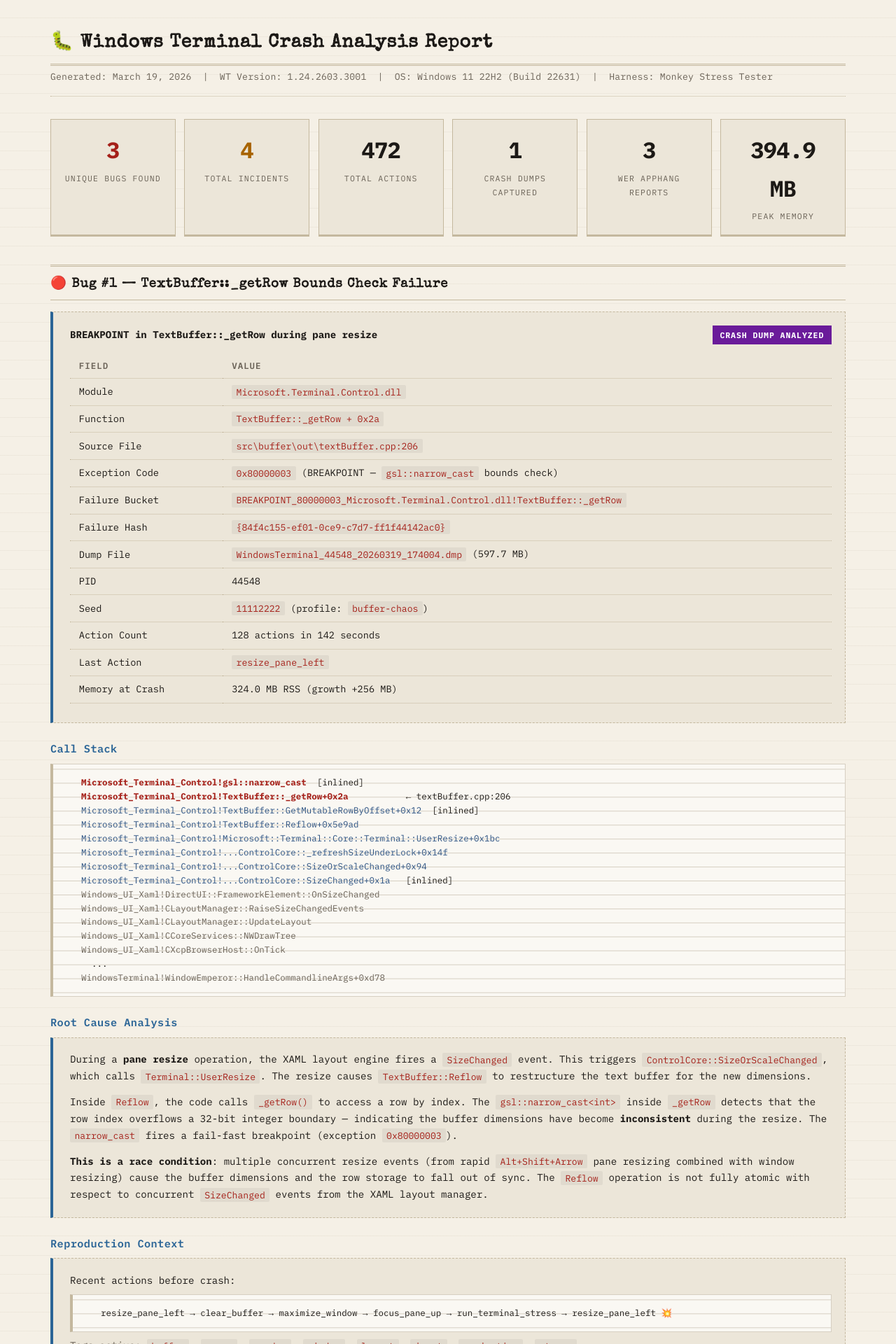
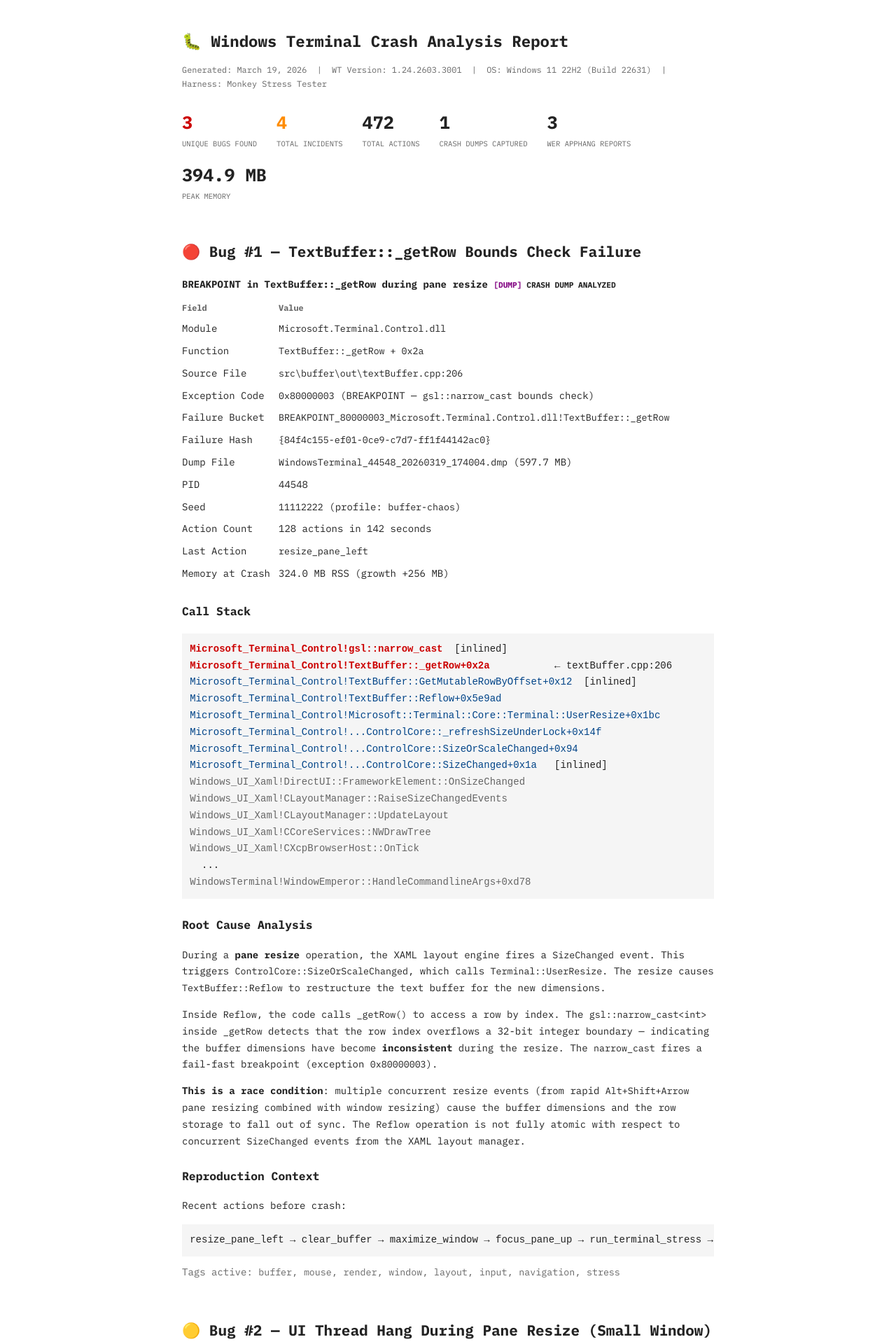
Before and after one commit to Treit/treit.github.io, a Jekyll site: the page misc/wt-crash-report.html, which Jekyll copies as it is, in a window 1280 px wide. Shown: the top 1920 px of the page at 70% size. Built offline with Jekyll 4.4.1, drawn with Linux system fonts in a browser that asks for light colours.

Commit message:
Strip crash report to minimal CSS with IBM Plex Mono
Brutalist-minimal styling: just a good monospace font, sensible
sizing, narrow column, and browser defaults for the rest. No
CSS variables, no backgrounds, no gradients, no border-radius.
Badges rendered as plain [CRASH]/[HANG]/[DUMP] text labels.

Co-authored-by: Copilot <223556219+Copilot@users.noreply.github.com>

```diff
--- a/misc/wt-crash-report.html
+++ b/misc/wt-crash-report.html
@@ -5,265 +5,58 @@
 <meta name="viewport" content="width=device-width, initial-scale=1.0">
 <title>Windows Terminal Crash Analysis Report</title>
 <style>
-  @import url('https://fonts.googleapis.com/css2?family=IBM+Plex+Mono:ital,wght@0,300;0,400;0,500;0,600;0,700;1,400&family=Special+Elite&display=swap');
-
-  :root {
-    --bg: #f5f0e6;
-    --surface: #ece6d9;
-    --border: #c4b89e;
-    --text: #1c1916;
-    --text-dim: #6b6358;
-    --accent: #2a6496;
-    --red: #a52019;
-    --orange: #a86400;
-    --green: #2e7d32;
-    --purple: #6a1b9a;
-    --printout-bg: #faf8f3;
-    --printout-rule: #d6cfc2;
-  }
-
-  * { box-sizing: border-box; margin: 0; padding: 0; }
+  @import url('https://fonts.googleapis.com/css2?family=IBM+Plex+Mono:ital,wght@0,400;0,700;1,400&display=swap');
 
   body {
     font-family: 'IBM Plex Mono', 'Courier New', Courier, monospace;
-    background: var(--bg);
-    background-image:
-      repeating-linear-gradient(
-        0deg,
-        transparent,
-        transparent calc(1.7rem - 1px),
-        rgba(170, 158, 136, 0.10) calc(1.7rem - 1px),
-        rgba(170, 158, 136, 0.10) 1.7rem
-      );
-    color: var(--text);
+    max-width: 760px;
+    margin: 40px auto;
+    padding: 0 20px;
+    font-size: 14px;
     line-height: 1.7;
-    padding: 2.5rem 2rem;
-    max-width: 1200px;
-    margin: 0 auto;
-    font-size: 0.88rem;
+    color: #222;
   }
-
-  h1 {
-    font-family: 'Special Elite', 'Courier New', monospace;
-    color: var(--text);
-    font-size: 1.65rem;
-    letter-spacing: 0.04em;
-    margin-bottom: 0.3rem;
+  h1 { font-size: 1.6em; margin-bottom: 0.2em; }
+  h2 { margin-top: 2.5em; }
+  h3 { margin-top: 1.5em; }
+  .subtitle { color: #666; font-size: 0.85em; margin-bottom: 2em; }
+  .card { margin-bottom: 1.5em; }
+  .card-header { margin-bottom: 0.5em; }
+  .badge { font-size: 0.8em; font-weight: bold; }
+  .badge-crash::before { content: '[CRASH] '; color: red; }
+  .badge-hang::before  { content: '[HANG] '; color: darkorange; }
+  .badge-dump::before  { content: '[DUMP] '; color: purple; }
+  .badge-ok::before    { content: '[OK] '; color: green; }
+  table { border-collapse: collapse; margin: 0.5em 0; }
+  th, td { text-align: left; padding: 4px 12px 4px 0; vertical-align: top; }
+  th { font-size: 0.85em; color: #666; }
+  code { font-family: inherit; font-size: 0.95em; }
+  pre { overflow-x: auto; margin: 0.8em 0; padding: 0.8em; background: #f5f5f5; }
+  pre .highlight { color: #c00; font-weight: bold; }
+  pre .fn { color: #004488; }
+  pre .module { color: #666; }
+  .stats-grid {
+    display: flex;
+    flex-wrap: wrap;
+    gap: 1em 2em;
+    margin: 1em 0;
   }
-  h1::after {
-    content: '';
-    display: block;
-    margin-top: 0.4rem;
-    border-bottom: 3px double var(--border);
-  }
-
-  h2 {
-    font-family: 'Special Elite', 'Courier New', monospace;
-    color: var(--text);
-    font-size: 1.15rem;
-    margin: 2.5rem 0 1rem;
-    letter-spacing: 0.05em;
-    border-top: 3px double var(--border);
-    border-bottom: 1px solid var(--border);
-    padding: 0.6rem 0 0.4rem;
-  }
-
-  h3 {
-    color: var(--accent);
-    font-size: 0.95rem;
-    margin: 1.5rem 0 0.5rem;
-    font-weight: 600;
-    letter-spacing: 0.03em;
-  }
-
-  .subtitle {
-    color: var(--text-dim);
-    margin-bottom: 2rem;
-    font-size: 0.82rem;
-    letter-spacing: 0.015em;
-    border-bottom: 1px dotted var(--border);
-    padding-bottom: 1rem;
-  }
-
-  .card {
-    background: var(--surface);
-    border: 1px dashed var(--border);
-    border-left: 4px solid var(--accent);
-    border-radius: 0;
-    padding: 1.2rem 1.2rem 1.2rem 1.5rem;
-    margin-bottom: 1rem;
-  }
-  .card-header {
-    display: flex;
-    justify-content: space-between;
-    align-items: center;
-    margin-bottom: 0.8rem;
-  }
-
-  .badge {
-    display: inline-block;
-    padding: 0.15rem 0.6rem;
-    border-radius: 0;
-    font-size: 0.72rem;
-    font-weight: 700;
-    letter-spacing: 0.08em;
-    text-transform: uppercase;
-    font-family: 'IBM Plex Mono', 'Courier New', monospace;
-  }
-  .badge-crash { background: var(--red); color: #fff; border: 1px solid var(--red); }
-  .badge-hang  { background: var(--orange); color: #fff; border: 1px solid var(--orange); }
-  .badge-dump  { background: var(--purple); color: #fff; border: 1px solid var(--purple); }
-  .badge-ok    { background: var(--green); color: #fff; border: 1px solid var(--green); }
-
-  table { width: 100%; border-collapse: collapse; margin: 0.5rem 0; }
-  th, td { text-align: left; padding: 0.45rem 0.8rem; border-bottom: 1px dotted var(--border); }
-  th { color: var(--text-dim); font-weight: 600; font-size: 0.78rem; text-transform: uppercase; letter-spacing: 0.08em; }
-  td { font-size: 0.85rem; }
-
-  code {
-    background: rgba(0, 0, 0, 0.05);
-    padding: 0.1rem 0.4rem;
-    border-radius: 2px;
-    font-family: 'IBM Plex Mono', 'Courier New', monospace;
-    font-size: 0.82rem;
-    color: var(--red);
-  }
-
-  pre {
-    background: var(--printout-bg);
-    border: 1px solid var(--printout-rule);
-    border-left: 4px solid var(--border);
-    border-radius: 0;
-    padding: 1rem 1.2rem 1rem 2.5rem;
-    overflow-x: auto;
-    font-family: 'IBM Plex Mono', 'Courier New', monospace;
-    font-size: 0.78rem;
-    line-height: 1.6;
-    color: var(--text);
-    margin: 0.5rem 0;
-    position: relative;
-    background-image:
-      repeating-linear-gradient(
-        0deg,
-        transparent,
-        transparent calc(1.6em - 1px),
-        var(--printout-rule) calc(1.6em - 1px),
-        var(--printout-rule) 1.6em
-      );
-    background-size: 100% 1.6em;
-    background-position: 0 0.4rem;
-  }
-  pre .highlight { color: var(--red); font-weight: bold; }
-  pre .fn { color: #2c5282; }
-  pre .module { color: var(--text-dim); }
-  pre code { background: none; color: inherit; padding: 0; }
-
-  .stats-grid {
-    display: grid;
-    grid-template-columns: repeat(auto-fit, minmax(170px, 1fr));
-    gap: 0.8rem;
-    margin: 1rem 0;
-  }
-  .stat-box {
-    background: var(--surface);
-    border: 1px solid var(--border);
-    border-bottom: 3px solid var(--border);
-    border-radius: 0;
-    padding: 1rem;
-    text-align: center;
-  }
-  .stat-value {
-    font-size: 2rem;
-    font-weight: 700;
-    font-family: 'IBM Plex Mono', 'Courier New', monospace;
-    letter-spacing: -0.02em;
-  }
-  .stat-label {
-    color: var(--text-dim);
-    font-size: 0.72rem;
-    text-transform: uppercase;
-    letter-spacing: 0.1em;
-    margin-top: 0.2rem;
-  }
-
-  .timeline {
-    position: relative;
-    padding-left: 2rem;
-    margin: 1rem 0;
-  }
-  .timeline::before {
-    content: '';
-    position: absolute;
-    left: 0.6rem;
-    top: 0;
-    bottom: 0;
-    width: 2px;
-    background: repeating-linear-gradient(
-      to bottom,
-      var(--border) 0px,
-      var(--border) 4px,
-      transparent 4px,
-      transparent 8px
-    );
-  }
-  .timeline-event {
-    position: relative;
-    margin-bottom: 1.2rem;
-  }
-  .timeline-event::before {
-    content: '▸';
-    position: absolute;
-    left: -1.85rem;
-    top: 0.1rem;
-    font-size: 1rem;
-    color: var(--red);
-    background: none;
-    border: none;
-    width: auto;
-    height: auto;
-    border-radius: 0;
-  }
-  .timeline-event.hang::before { color: var(--orange); }
-  .timeline-event.ok::before { color: var(--green); }
-  .timeline-time { color: var(--text-dim); font-size: 0.78rem; }
-
-  .callchain { margin: 0.5rem 0; padding-left: 0; list-style: none; }
-  .callchain li { padding: 0.2rem 0; font-size: 0.82rem; font-family: 'IBM Plex Mono', 'Courier New', monospace; }
-  .callchain li::before { content: '├─ '; color: var(--text-dim); }
-  .callchain li:last-child::before { content: '└─ '; color: var(--text-dim); }
-  .callchain li:first-child::before { content: '╔═ '; color: var(--red); }
-  .callchain .fault { color: var(--red); font-weight: bold; }
-
-  .verdict {
-    background: rgba(165, 32, 25, 0.06);
-    border: 2px solid var(--red);
-    border-left: 6px solid var(--red);
-    border-radius: 0;
-    padding: 1.5rem;
-    margin: 1.5rem 0;
-  }
-  .verdict h3 { color: var(--red); margin-top: 0; }
-
-  .recommendation {
-    background: rgba(42, 100, 150, 0.06);
-    border: 1px dashed var(--accent);
-    border-left: 4px solid var(--accent);
-    border-radius: 0;
-    padding: 1rem;
-    margin: 0.5rem 0;
-  }
-
-  footer {
-    color: var(--text-dim);
-    font-size: 0.75rem;
-    margin-top: 3rem;
-    border-top: 3px double var(--border);
-    padding-top: 1rem;
-    letter-spacing: 0.02em;
-  }
-
-  a { color: var(--accent); }
-  a:hover { text-decoration: underline; }
+  .stat-box { text-align: left; }
+  .stat-value { font-size: 1.8em; font-weight: bold; }
+  .stat-label { font-size: 0.75em; color: #666; text-transform: uppercase; }
+  .timeline { margin: 1em 0; }
+  .timeline-event { margin-bottom: 1em; }
+  .timeline-time { font-size: 0.85em; color: #666; }
+  .callchain { list-style: none; padding: 0; margin: 0.5em 0; }
+  .callchain li { padding: 1px 0; }
+  .callchain li::before { content: '→ '; color: #999; }
+  .callchain li:first-child::before { content: '💥 '; }
+  .callchain .fault { color: #c00; font-weight: bold; }
+  .verdict { border-left: 3px solid #c00; padding-left: 1em; margin: 1.5em 0; }
+  .verdict h3 { color: #c00; }
+  .recommendation { border-left: 3px solid #004488; padding-left: 1em; margin: 1em 0; }
+  footer { margin-top: 3em; padding-top: 1em; border-top: 1px solid #ccc; font-size: 0.85em; color: #666; }
+  a { color: #004488; }
 </style>
 </head>
 <body>
@@ -278,11 +71,11 @@
 
 <div class="stats-grid">
   <div class="stat-box">
-    <div class="stat-value" style="color: var(--red)">3</div>
+    <div class="stat-value" style="color: #c00">3</div>
     <div class="stat-label">Unique Bugs Found</div>
   </div>
   <div class="stat-box">
-    <div class="stat-value" style="color: var(--orange)">4</div>
+    <div class="stat-value" style="color: darkorange">4</div>
     <div class="stat-label">Total Incidents</div>
   </div>
   <div class="stat-box">
@@ -373,7 +166,7 @@
 <div class="card">
   <p>Recent actions before crash:</p>
   <pre>resize_pane_left → clear_buffer → maximize_window → focus_pane_up → run_terminal_stress → resize_pane_left 💥</pre>
-  <p style="margin-top: 0.5rem; color: var(--text-dim);">
+  <p style="margin-top: 0.5rem; color: #666;">
     Tags active: <code>buffer</code>, <code>mouse</code>, <code>render</code>, <code>window</code>,
     <code>layout</code>, <code>input</code>, <code>navigation</code>, <code>stress</code>
   </p>
@@ -416,7 +209,7 @@
   </p>
   <p style="margin-top: 0.8rem;">
     <strong>Note:</strong> This is likely related to
-    <a href="https://github.com/microsoft/terminal/issues/19996" style="color: var(--accent);">GitHub Issue #19996</a>
+    <a href="https://github.com/microsoft/terminal/issues/19996">GitHub Issue #19996</a>
     — "Terminal hangs when resizing pane to minimum width." The monkey already has a mitigation
     (<code>max_pane_resize_repeats=5</code>) but the bug can still be triggered with certain window sizes.
   </p>
@@ -525,9 +318,9 @@
     <li><code>ControlCore::_refreshSizeUnderLock()</code> — recalculating terminal size</li>
     <li><code>ControlCore::SizeOrScaleChanged()</code> — responding to DPI/size change</li>
     <li><code>ControlCore::SizeChanged()</code> — XAML size change handler</li>
-    <li style="color: var(--text-dim);"><code>Windows_UI_Xaml!FrameworkElement::OnSizeChanged</code> — XAML layout engine</li>
-    <li style="color: var(--text-dim);"><code>Windows_UI_Xaml!CLayoutManager::UpdateLayout</code> — layout pass</li>
-    <li style="color: var(--text-dim);"><code>Windows_UI_Xaml!CCoreServices::NWDrawTree</code> — render frame</li>
+    <li style="color: #666;"><code>Windows_UI_Xaml!FrameworkElement::OnSizeChanged</code> — XAML layout engine</li>
+    <li style="color: #666;"><code>Windows_UI_Xaml!CLayoutManager::UpdateLayout</code> — layout pass</li>
+    <li style="color: #666;"><code>Windows_UI_Xaml!CCoreServices::NWDrawTree</code> — render frame</li>
   </ul>
 </div>
 
@@ -545,16 +338,16 @@
 </div>
 
 <div class="recommendation">
-  <h3 style="margin-top: 0; color: var(--accent);">Recommendation 1 — File upstream issues</h3>
+  <h3 style="margin-top: 0;">Recommendation 1 — File upstream issues</h3>
   <p>
     Bug #1 (<code>TextBuffer::_getRow</code> bounds check failure) is a definitive crash with a full call stack.
-    This should be filed at <a href="https://github.com/microsoft/terminal/issues" style="color: var(--accent);">microsoft/terminal</a>
+    This should be filed at <a href="https://github.com/microsoft/terminal/issues">microsoft/terminal</a>
     with the crash dump and reproduction seed (<code>--seed 11112222 --action-profile buffer-chaos</code>).
   </p>
 </div>
 
 <div class="recommendation">
-  <h3 style="margin-top: 0; color: var(--accent);">Recommendation 2 — Investigate Reflow atomicity</h3>
+  <h3 style="margin-top: 0;">Recommendation 2 — Investigate Reflow atomicity</h3>
   <p>
     The <code>Reflow</code> operation in <code>textBuffer.cpp</code> should be examined for thread safety.
     The <code>_refreshSizeUnderLock</code> name suggests locking is attempted, but the XAML layout pass may
@@ -564,7 +357,7 @@
 </div>
 
 <div class="recommendation">
-  <h3 style="margin-top: 0; color: var(--accent);">Recommendation 3 — Continue stress testing with broader profiles</h3>
+  <h3 style="margin-top: 0;">Recommendation 3 — Continue stress testing with broader profiles</h3>
   <p>
     Use <code>--action-profile novelty-hunt</code> with multiple instances to cover different code paths.
     The new shell-aware commands and profile-diverse tabs/panes will stress different rendering paths
@@ -575,7 +368,7 @@
 <footer>
   <p>
     Report generated by Monkey Stress Tester &nbsp;|&nbsp;
-    Repository: <a href="https://github.com/Treit/TerminalStress" style="color: var(--accent);">Treit/TerminalStress</a> &nbsp;|&nbsp;
+    Repository: <a href="https://github.com/Treit/TerminalStress">Treit/TerminalStress</a> &nbsp;|&nbsp;
     Debugger: WinDbg 10.0.29482.1003 &nbsp;|&nbsp;
     Dump tool: procdump
   </p>
```
